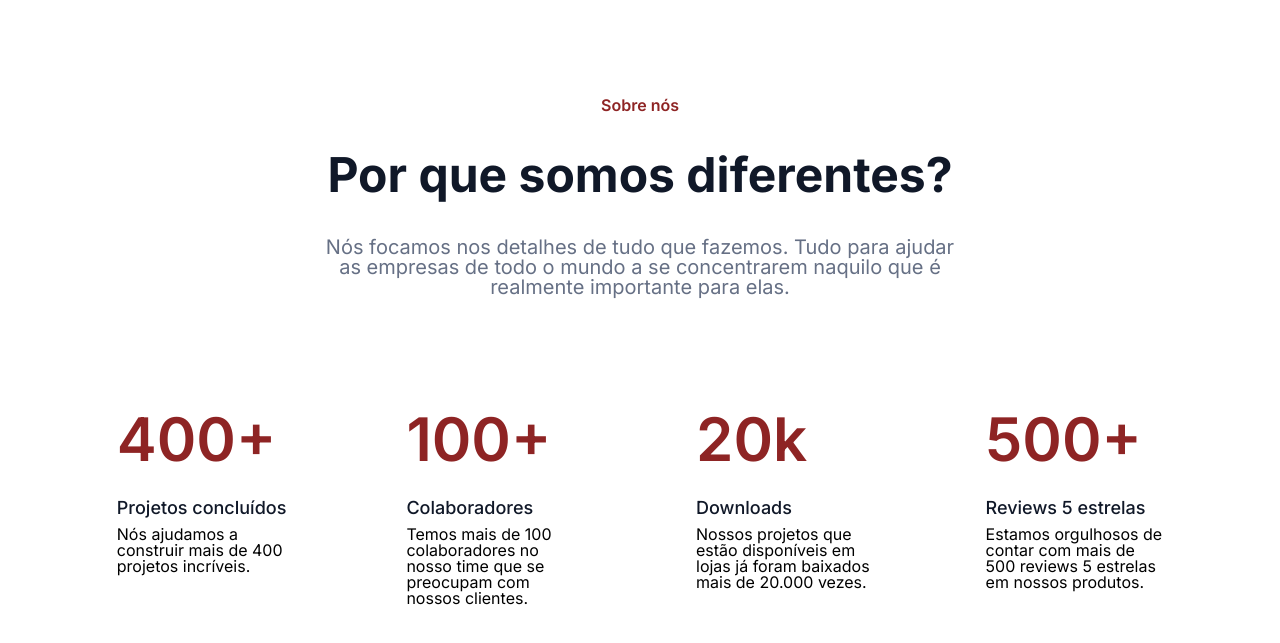
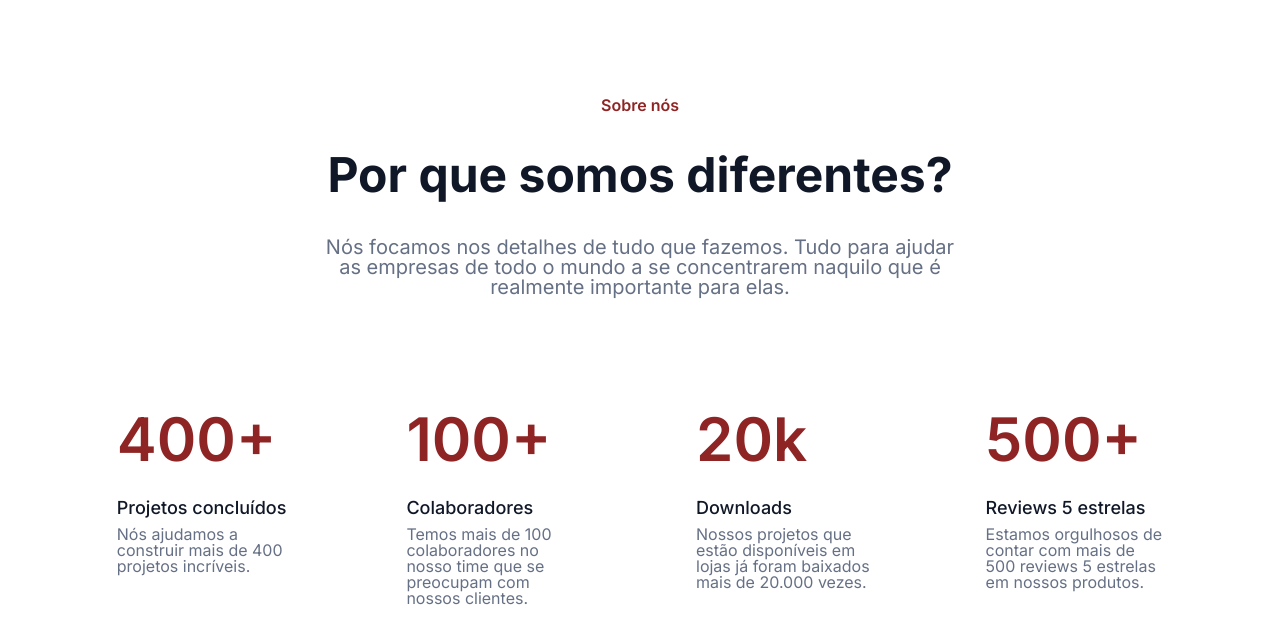
Before and after one commit to heyluann/projeto-optimus-tech, a plain HTML site: page index.html in a window 1280 px wide. Shown: the part 81-724 px from the top of the page. Drawn offline with Linux system fonts and the light colour scheme.

Commit message:
alterações na cor dos textos

```diff
--- a/index.html
+++ b/index.html
@@ -43,22 +43,22 @@
             <div class="principal__metricas__metrica">
                 <span class="span-numero">400+</span>
                 <span class="span-titulo">Projetos concluídos</span>
-                <p>Nós ajudamos a construir mais de 400 projetos incríveis.</p>
+                <p class="paragrafo-texto">Nós ajudamos a construir mais de 400 projetos incríveis.</p>
             </div>
             <div class="principal__metricas__metrica">
                 <span class="span-numero">100+</span>
                 <span class="span-titulo">Colaboradores</span>
-                <p>Temos mais de 100 colaboradores no nosso time que se preocupam com nossos clientes.</p>
+                <p class="paragrafo-texto">Temos mais de 100 colaboradores no nosso time que se preocupam com nossos clientes.</p>
             </div>
             <div class="principal__metricas__metrica">
                 <span class="span-numero">20k</span>
                 <span class="span-titulo">Downloads</span>
-                <p>Nossos projetos que estão disponíveis em lojas já foram baixados mais de 20.000 vezes.</p>
+                <p class="paragrafo-texto">Nossos projetos que estão disponíveis em lojas já foram baixados mais de 20.000 vezes.</p>
             </div>
             <div class="principal__metricas__metrica">
                 <span class="span-numero">500+</span>
                 <span class="span-titulo">Reviews 5 estrelas</span>
-                <p>Estamos orgulhosos de contar com mais de 500 reviews 5 estrelas em nossos produtos.</p>
+                <p class="paragrafo-texto">Estamos orgulhosos de contar com mais de 500 reviews 5 estrelas em nossos produtos.</p>
             </div>
         </section>
     </main>
--- a/styles/main.css
+++ b/styles/main.css
@@ -54,3 +54,7 @@
     color: var(--cor-de-titulo);
     margin-bottom: 0.5em;
 }
+
+.paragrafo-texto {
+    color: var(--cor-primaria);
+}
```
